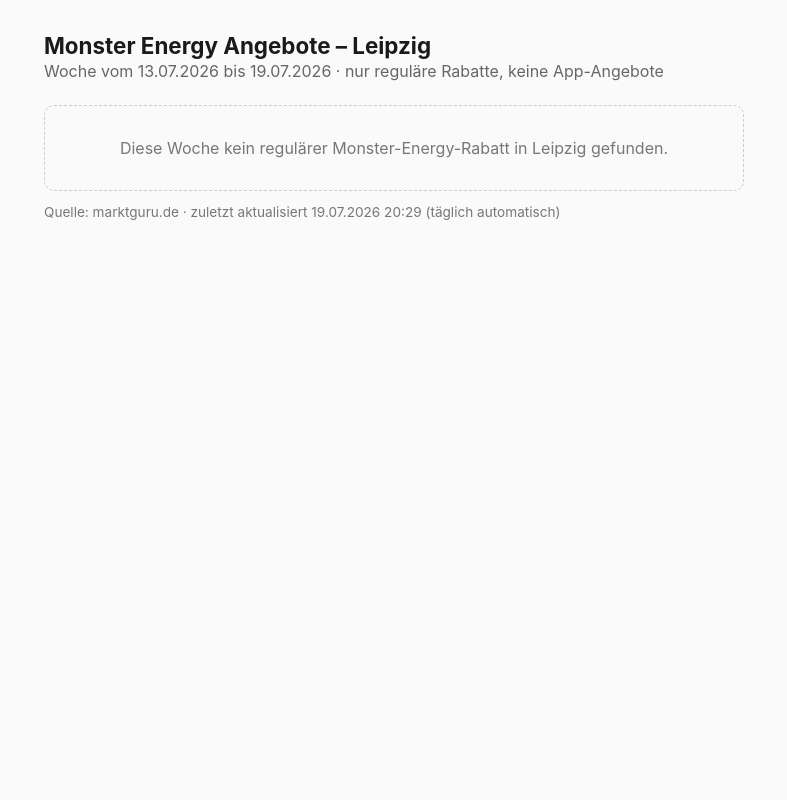
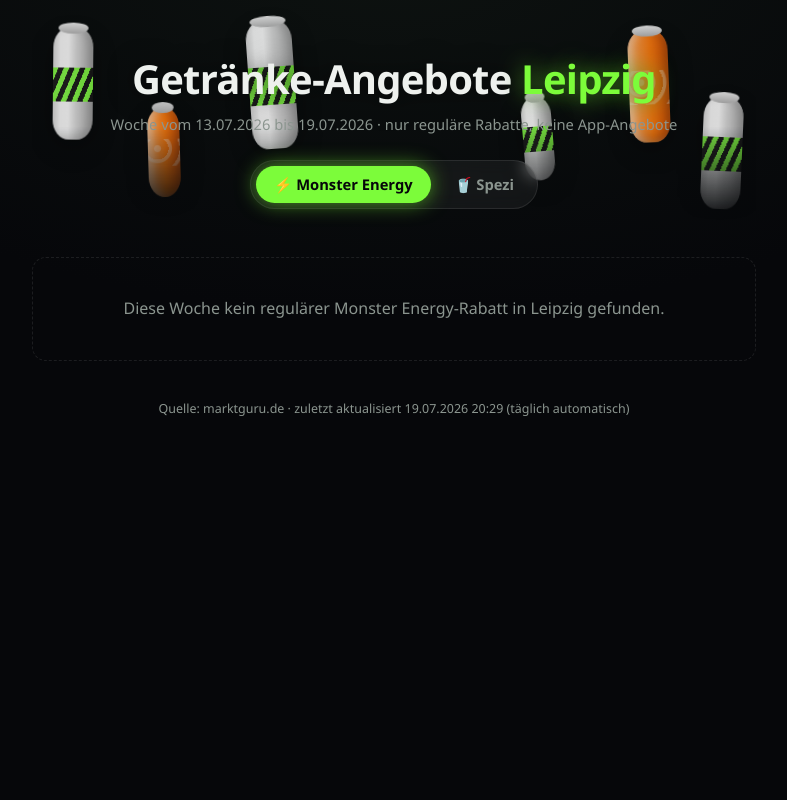
Before and after one commit to arbeitszeit-betrug/monster-energy-angebote-leipzig, a Flask app: page / in a window 1280 px wide. Shown: the whole page, without its empty margins (246-1033 px from the left). Run offline with Flask 3, Linux system fonts and the light colour scheme.

Commit message:
Redesign: Monster/Spezi Tabs, animierte Dosen, dunkles Energy-Drink-Theme

```diff
--- a/app.py
+++ b/app.py
@@ -2,7 +2,7 @@ import datetime
 
 from flask import Flask, render_template
 
-from scraper import fetch_offers
+from scraper import fetch_all
 
 app = Flask(__name__)
 
@@ -10,25 +10,24 @@ _cache = {"data": None, "fetched_at": None}
 CACHE_MINUTES = 30
 
 
-def get_offers():
+def get_data():
     now = datetime.datetime.now()
     if (
         _cache["data"] is None
         or _cache["fetched_at"] is None
         or now - _cache["fetched_at"] > datetime.timedelta(minutes=CACHE_MINUTES)
     ):
-        _cache["data"] = fetch_offers()
+        _cache["data"] = fetch_all()
         _cache["fetched_at"] = now
     return _cache["data"]
 
 
 @app.route("/")
 def index():
-    offers, week_start, week_end, next_offer = get_offers()
+    tabs, (week_start, week_end) = get_data()
     return render_template(
         "index.html",
-        offers=offers,
-        next_offer=next_offer,
+        tabs=tabs,
         week_start=week_start.strftime("%d.%m.%Y"),
         week_end=week_end.strftime("%d.%m.%Y"),
         updated=_cache["fetched_at"].strftime("%d.%m.%Y %H:%M"),
--- a/templates/index.html
+++ b/templates/index.html
@@ -3,61 +3,258 @@
 <head>
 <meta charset="utf-8" />
 <meta name="viewport" content="width=device-width, initial-scale=1" />
-  <title>Monster Energy Angebote - Leipzig</title>
+<title>Getränke-Angebote Leipzig</title>
 <style>
-    :root { color-scheme: light dark; }
-    body {
-      font-family: -apple-system, Segoe UI, Roboto, sans-serif;
-      max-width: 700px;
-      margin: 2rem auto;
-      padding: 0 1rem;
-      background: #fafafa;
-      color: #1a1a1a;
+  :root {
+    --bg-0: #06070a;
+    --bg-1: #0d1210;
+    --ink: #eef1ee;
+    --muted: #8b958f;
+    --card: #12161488;
+    --card-border: #ffffff17;
+    --accent-monster: #7CFC3A;
+    --accent-monster-dim: #4c9c22;
+    --accent-spezi: #FF8A2B;
+    --accent-spezi-dim: #b85e17;
+    --accent: var(--accent-monster);
+    --accent-dim: var(--accent-monster-dim);
   }
-    @media (prefers-color-scheme: dark) {
-      body { background: #16181c; color: #e6e6e6; }
-      .card { background: #22252b !important; border-color: #333 !important; }
-      .muted { color: #999 !important; }
+
+  * { box-sizing: border-box; }
+
+  html, body {
+    margin: 0;
+    padding: 0;
+    background: radial-gradient(1200px 600px at 50% -10%, var(--bg-1), var(--bg-0) 60%);
+    color: var(--ink);
+    font-family: "Segoe UI", -apple-system, Roboto, sans-serif;
+    min-height: 100%;
   }
-    h1 { font-size: 1.4rem; margin-bottom: 0.1rem; }
-    .subtitle { color: #666; margin-bottom: 1.5rem; }
-    .muted { color: #777; font-size: 0.85rem; }
+
+  .app {
+    max-width: 760px;
+    margin: 0 auto;
+    padding: 0 1.1rem 3rem;
+  }
+
+  /* --- radio-driven tabs, no JS needed --- */
+  .tab-input { position: absolute; opacity: 0; pointer-events: none; }
+
+  /* --- hero --- */
+  .hero {
+    position: relative;
+    padding: 3.2rem 0 1.4rem;
+    text-align: center;
+    overflow: hidden;
+  }
+
+  .can-field {
+    position: absolute;
+    top: 0; left: 0; right: 0;
+    height: 230px;
+    pointer-events: none;
+    z-index: 0;
+    -webkit-mask-image: linear-gradient(to bottom, black 55%, transparent 96%);
+            mask-image: linear-gradient(to bottom, black 55%, transparent 96%);
+  }
+
+  .can {
+    position: absolute;
+    width: 40px;
+    height: 112px;
+    border-radius: 16px / 20px;
+    box-shadow: 0 10px 26px #00000066, inset -5px 0 9px #00000022, inset 5px 0 7px #ffffff55;
+    opacity: .85;
+    animation: drift 10s ease-in-out infinite;
+    filter: blur(.2px);
+  }
+  .can::before {
+    content: "";
+    position: absolute;
+    top: -5px; left: 5px; right: 5px; height: 11px;
+    border-radius: 50%;
+    background: linear-gradient(180deg, #f4f4f4, #b7b7b7);
+  }
+  .can::after {
+    content: "";
+    position: absolute;
+    top: 36%; left: 0; right: 0; height: 30%;
+    opacity: .92;
+  }
+
+  .can--white {
+    background: linear-gradient(90deg, #cfcfcf 0%, #fdfdfd 18%, #ffffff 38%, #dddddd 58%, #c3c3c3 80%, #aeaeae 100%);
+  }
+  .can--white::after {
+    background: repeating-linear-gradient(112deg, var(--accent-monster) 0 5px, #0c0c0c 5px 10px);
+  }
+
+  .can--orange {
+    background: linear-gradient(90deg, #ffb06b 0%, #ff9438 30%, #ff7d10 55%, #e8650a 80%, #c9530a 100%);
+  }
+  .can--orange::after {
+    background: repeating-radial-gradient(circle at 30% 35%, #fff5 0 3px, transparent 4px 11px);
+  }
+
+  .can:nth-of-type(1){ left: 3%;  top: 18%;  transform: rotate(-8deg);  animation-duration: 9s; }
+  .can:nth-of-type(2){ left: 16%; top: 50%;  width: 32px; height: 90px; animation-duration: 12s; animation-delay: -3s; }
+  .can:nth-of-type(3){ left: 30%; top: 10%;  width: 46px; height: 128px; animation-duration: 8.5s; animation-delay: -1s; }
+  .can:nth-of-type(4){ right: 28%; top: 42%; width: 30px; height: 84px; animation-duration: 11s; animation-delay: -5s; }
+  .can:nth-of-type(5){ right: 12%; top: 16%; animation-duration: 10.5s; animation-delay: -2s; }
+  .can:nth-of-type(6){ right: 2%;  top: 50%; width: 40px; height: 112px; animation-duration: 9.5s; animation-delay: -6s; }
+
+  @keyframes drift {
+    0%, 100% { transform: translateY(0) rotate(-5deg); }
+    50%      { transform: translateY(-24px) rotate(5deg); }
+  }
+  @media (prefers-reduced-motion: reduce) {
+    .can { animation: none; }
+  }
+
+  .hero h1 {
+    position: relative;
+    z-index: 1;
+    margin: 0;
+    font-size: clamp(1.7rem, 5vw, 2.5rem);
+    letter-spacing: -0.02em;
+    text-shadow: 0 0 24px #00000099;
+  }
+  .hero h1 .accent {
+    color: var(--accent);
+    text-shadow: 0 0 22px var(--accent-dim);
+  }
+  .subtitle {
+    position: relative;
+    z-index: 1;
+    color: var(--muted);
+    margin: .5rem 0 1.6rem;
+    font-size: .92rem;
+  }
+
+  /* --- tab bar --- */
+  .tab-bar {
+    position: relative;
+    z-index: 1;
+    display: inline-flex;
+    gap: .3rem;
+    padding: .3rem;
+    background: #ffffff0d;
+    border: 1px solid var(--card-border);
+    border-radius: 999px;
+    backdrop-filter: blur(8px);
+  }
+  .tab-btn {
+    cursor: pointer;
+    padding: .55rem 1.15rem;
+    border-radius: 999px;
+    font-size: .92rem;
+    font-weight: 600;
+    color: var(--muted);
+    transition: color .2s ease, background .25s ease, box-shadow .25s ease;
+    user-select: none;
+    white-space: nowrap;
+  }
+
+  /* --- panels: shown only when their tab radio is checked --- */
+  .panel { display: none; padding-top: 1.6rem; }
+
+  .cards { display: flex; flex-direction: column; gap: .7rem; }
+
   .card {
-      background: #fff;
-      border: 1px solid #e2e2e2;
-      border-radius: 10px;
+    background: var(--card);
+    border: 1px solid var(--card-border);
+    border-radius: 14px;
     padding: 1rem 1.2rem;
-      margin-bottom: 0.8rem;
     display: flex;
     justify-content: space-between;
     align-items: center;
     gap: 1rem;
+    backdrop-filter: blur(10px);
+    transition: transform .18s ease, border-color .18s ease, box-shadow .18s ease;
   }
-    .retailer { font-weight: 600; font-size: 1.05rem; }
-    .address { font-size: 0.85rem; color: #777; }
-    .valid { font-size: 0.85rem; color: #777; }
+  .card:hover {
+    transform: translateY(-2px);
+    border-color: var(--accent-dim);
+    box-shadow: 0 10px 30px -14px var(--accent-dim);
+  }
+  .retailer { font-weight: 700; font-size: 1.06rem; }
+  .address, .valid { font-size: .82rem; color: var(--muted); margin-top: .15rem; }
   .price {
-      font-size: 1.3rem;
-      font-weight: 700;
-      color: #1a7a1a;
+    font-size: 1.4rem;
+    font-weight: 800;
+    color: var(--accent);
     white-space: nowrap;
+    text-shadow: 0 0 18px var(--accent-dim);
   }
+
   .empty {
-      padding: 2rem 1rem;
+    padding: 2.4rem 1.4rem;
     text-align: center;
-      color: #777;
-      border: 1px dashed #ccc;
-      border-radius: 10px;
+    color: var(--muted);
+    border: 1px dashed var(--card-border);
+    border-radius: 14px;
+    line-height: 1.6;
   }
-    a.refresh { font-size: 0.85rem; }
+  .empty strong { color: var(--ink); }
+
+  footer {
+    margin-top: 2.4rem;
+    text-align: center;
+    color: var(--muted);
+    font-size: .78rem;
+  }
+
+  /* --- tab wiring (pure CSS, no JS) --- */
+  {% for t in tabs %}
+  #tab-{{ t.id }}:checked ~ .hero .tab-btn--{{ t.id }} {
+    color: #06070a;
+    background: var(--accent-{{ t.id }});
+    box-shadow: 0 0 20px var(--accent-{{ t.id }}-dim);
+  }
+  #tab-{{ t.id }}:checked ~ main #panel-{{ t.id }} { display: block; }
+  {% endfor %}
+
+  .app:has(#tab-spezi:checked) {
+    --accent: var(--accent-spezi);
+    --accent-dim: var(--accent-spezi-dim);
+  }
 </style>
 </head>
 <body>
-  <h1>Monster Energy Angebote &ndash; Leipzig</h1>
-  <div class="subtitle">Woche vom {{ week_start }} bis {{ week_end }} &middot; nur reguläre Rabatte, keine App-Angebote</div>
+<div class="app">
 
-  {% if offers %}
-    {% for o in offers %}
+  {% for t in tabs %}
+  <input type="radio" name="tabs" id="tab-{{ t.id }}" class="tab-input" {% if loop.first %}checked{% endif %} />
+  {% endfor %}
+
+  <header class="hero">
+    <div class="can-field" aria-hidden="true">
+      <span class="can can--white"></span>
+      <span class="can can--orange"></span>
+      <span class="can can--white"></span>
+      <span class="can can--white"></span>
+      <span class="can can--orange"></span>
+      <span class="can can--white"></span>
+    </div>
+
+    <h1>Getränke-Angebote <span class="accent">Leipzig</span></h1>
+    <p class="subtitle">Woche vom {{ week_start }} bis {{ week_end }} &middot; nur reguläre Rabatte, keine App-Angebote</p>
+
+    <div class="tab-bar" role="tablist">
+      {% for t in tabs %}
+      <label for="tab-{{ t.id }}" class="tab-btn tab-btn--{{ t.id }}">
+        {% if t.id == "spezi" %}🥤{% else %}⚡{% endif %} {{ t.label }}
+      </label>
+      {% endfor %}
+    </div>
+  </header>
+
+  <main>
+    {% for t in tabs %}
+    <section class="panel" id="panel-{{ t.id }}">
+      {% if t.offers %}
+        <div class="cards">
+          {% for o in t.offers %}
           <div class="card">
             <div>
               <div class="retailer">{{ o.retailer }}</div>
@@ -67,17 +264,22 @@
             <div class="price">{{ o.price }}</div>
           </div>
           {% endfor %}
+        </div>
       {% else %}
         <div class="empty">
-      Diese Woche kein regulärer Monster-Energy-Rabatt in Leipzig gefunden.
-      {% if next_offer %}
+          Diese Woche kein regulärer {{ t.label }}-Rabatt in Leipzig gefunden.
+          {% if t.next_offer %}
             <br /><br />
-        Nächstes bekanntes Angebot: <strong>{{ next_offer.retailer }}</strong>,
-        {{ next_offer.price }}, gültig {{ next_offer.valid_from }}&ndash;{{ next_offer.valid_to }}
+            Nächstes bekanntes Angebot: <strong>{{ t.next_offer.retailer }}</strong>,
+            {{ t.next_offer.price }}, gültig {{ t.next_offer.valid_from }}&ndash;{{ t.next_offer.valid_to }}
           {% endif %}
         </div>
       {% endif %}
+    </section>
+    {% endfor %}
+  </main>
 
-  <p class="muted">Quelle: marktguru.de &middot; zuletzt aktualisiert {{ updated }} (t&auml;glich automatisch)</p>
+  <footer>Quelle: marktguru.de &middot; zuletzt aktualisiert {{ updated }} (täglich automatisch)</footer>
+</div>
 </body>
 </html>
```
Also changed, not shown: docs/index.html (+257 -35 lines), generate.py (+5 -5 lines), scraper.py (+27 -9 lines). Lines whose indentation alone changed are shown as unchanged.
